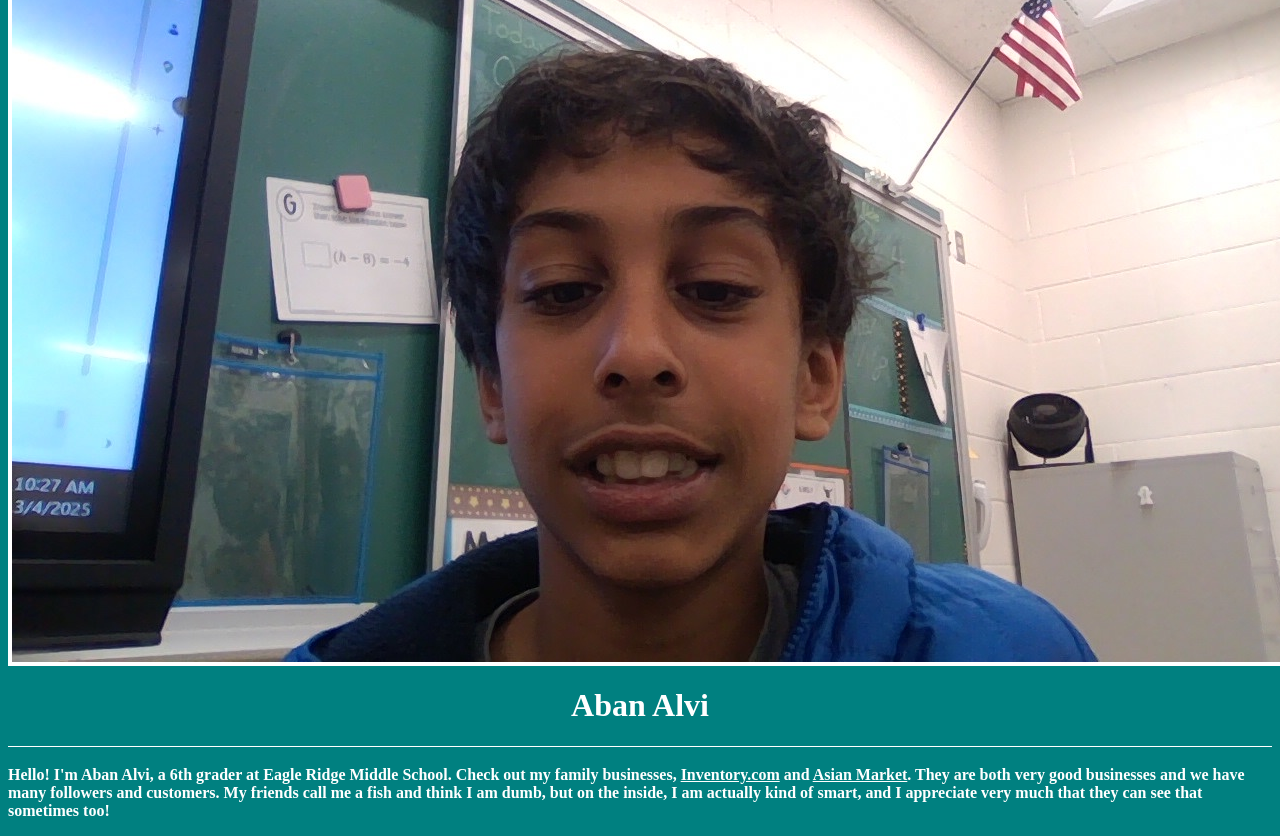
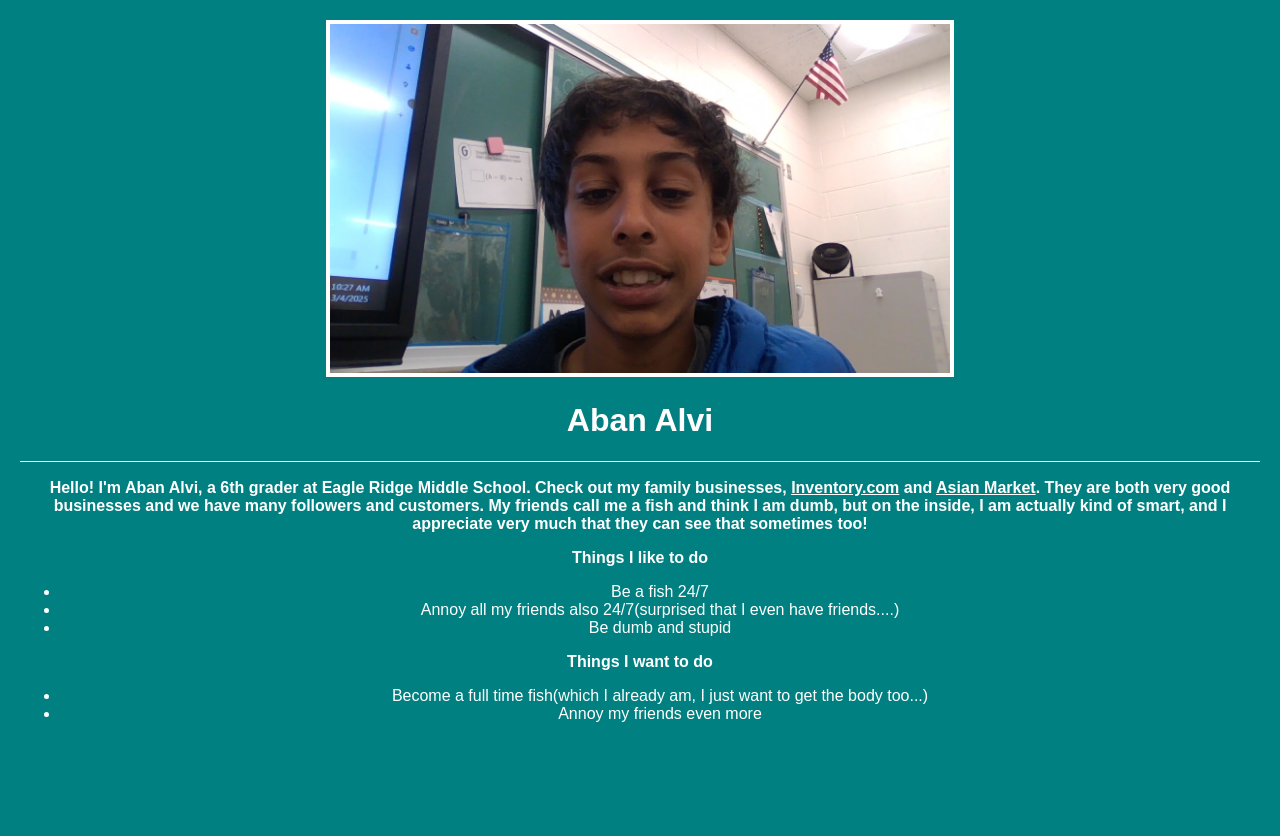
Before and after one commit to abanalvi/abanalvi.github.io, a plain HTML site: page index.html in a window 1280 px wide. After the commit the page ends 800 px from the top, so only its background shows below. Drawn offline with Linux system fonts and the light colour scheme.

Commit message:
Update index.html

```diff
--- a/index.html
+++ b/index.html
@@ -5,63 +5,71 @@
   <meta charset="utf-8">
   <meta name="viewport" content="width=device-width, initial-scale=1">
   <style>
-    .title {
-      color: white;
-	text-align: center;
-
-
-    }
     body {
       background-color: teal;
+      color: white;
+      font-family: Arial, sans-serif;
+      margin: 0;
+      padding: 0;
+    }
 
+    .title {
+      text-align: center;
+    }
 
+    .profile {
+      text-align: center;
+      padding: 20px;
+    }
 
-    }
     .profile img {
-              display: block;
-              margin-top: auto;
-  			 margin-left: auto;
-        	 margin-right: auto;
-            width: 50%
+      width: 50%;
       object-fit: cover;
       border: 4px solid #ffffff;
-            margin-top: -70px;
       transition: transform 0.3s ease;
-
     }
 
+    hr {
+      display: block;
+      height: 1px;
+      border: 0;
+      border-top: 1px solid white;
+      margin: 1em 0;
+    }
 
- hr{display:block; height: 3px; border:0; border-top: 1px solid white; margin: 1em 0; padding: 2; }
     .link {
       color: white;
       background-color: transparent;
-  text-decoration: underline, italic;
+      text-decoration: underline;
     }
 
-.profile {color: white; font-weight: bold;}
-
+    .profile p {
+      font-weight: bold;
+    }
   </style>
 </head>
 <body>
   <main>
     <div class="profile" data-animate="true">
-<img src="/abanalvi.jpg"alt="Profile Picture">
+      <img src="/abanalvi.jpg" alt="Profile Picture">
       <h1 class="title">Aban Alvi</h1>
       <hr>
-
-<p> Hello! I'm Aban Alvi, a 6th grader at Eagle Ridge Middle School. Check out my family businesses, <a class="link" href="https://sites.google.com/lcps.org/inventory-com/home">Inventory.com</a> and <a class="link" href="https://sites.google.com/lcps.org/asian-market">Asian Market</a>. They are both very good businesses and we have many followers and customers. My friends call me a fish and think I am dumb, but on the inside, I am actually kind of smart, and I appreciate very much that they can see that sometimes too! </p>
+      <p>Hello! I'm Aban Alvi, a 6th grader at Eagle Ridge Middle School. Check out my family businesses,
+        <a class="link" href="https://sites.google.com/lcps.org/inventory-com/home">Inventory.com</a> and
+        <a class="link" href="https://sites.google.com/lcps.org/asian-market">Asian Market</a>. They are both very good businesses and we have many followers and customers. My friends call me a fish and think I am dumb, but on the inside, I am actually kind of smart, and I appreciate very much that they can see that sometimes too!
+      </p>
+      <p> Things I like to do </p>
+	<ul>
+    <li> Be a fish 24/7 </li>
+    <li> Annoy all my friends also 24/7(surprised that I even have friends....) </li>
+    <li> Be dumb and stupid </li>
+    </ul>
+    <p> Things I want to do </p>
+    <ul>
+    <li> Become a full time fish(which I already am, I just want to get the body too...) </li>
+    <li> Annoy my friends even more </li>
+    </ul>
+    </div>
   </main>
-</div>
-
-
-</div>
-
-
-
-
-
-
-
-
 </body>
 </html>
```
Lines whose indentation alone changed are shown as unchanged.
